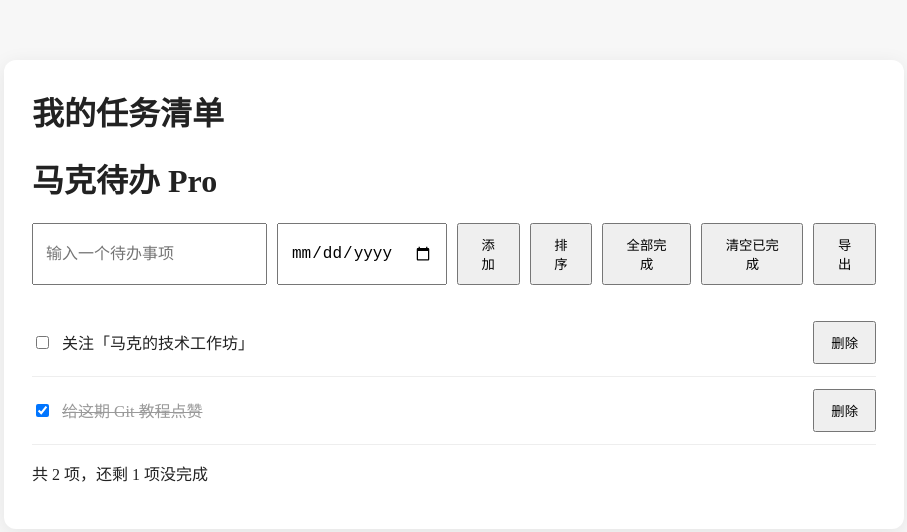
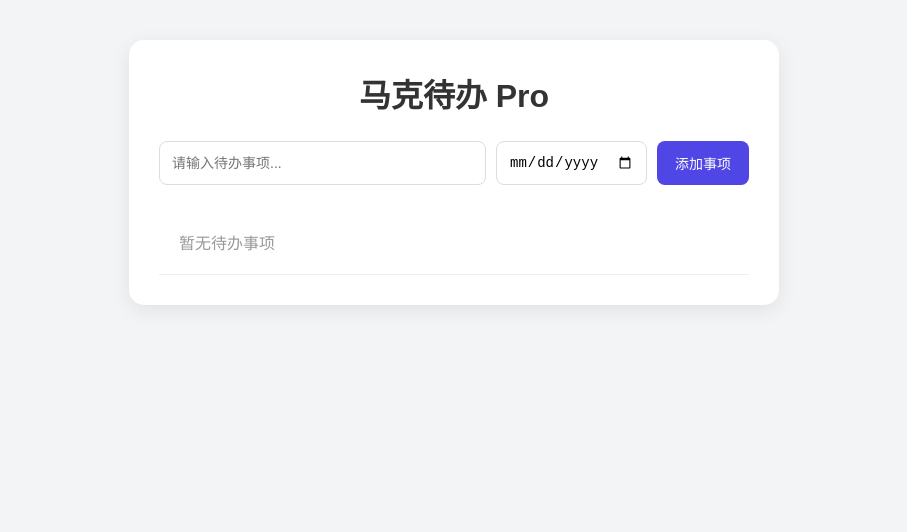
Before and after one commit to QuietKyn/simpleDemo, a plain HTML site: page index.html in a window 1280 px wide. Shown: the whole page, without its empty margins (186-1093 px from the left). Drawn offline with Linux system fonts and the light colour scheme.

Commit message:
fix success

```diff
--- a/index.html
+++ b/index.html
@@ -1,270 +1,244 @@
+
 <!DOCTYPE html>
 <html lang="zh-CN">
 <head>
   <meta charset="UTF-8">
   <meta name="viewport" content="width=device-width, initial-scale=1.0">
-  <title>马克待办</title>
+  <title>马克待办 Pro</title>
+
   <style>
-    body {
-      max-width: 900px;
-      margin: 60px auto;
-      padding: 0 20px;
-      background: #f7f7f7;
-      color: #222;
+    * {
+      margin: 0;
+      padding: 0;
+      box-sizing: border-box;
     }
 
-    .app {
+    body {
+      font-family: Arial, "Microsoft YaHei", sans-serif;
+      background: #f3f4f6;
+      padding: 40px 20px;
+    }
+
+    .container {
+      max-width: 650px;
+      margin: 0 auto;
       background: white;
-      padding: 28px;
-      border-radius: 12px;
-      box-shadow: 0 4px 20px rgba(0, 0, 0, 0.08);
+      padding: 30px;
+      border-radius: 15px;
+      box-shadow: 0 5px 20px rgba(0, 0, 0, 0.08);
     }
 
     h1 {
-      margin-top: 0;
+      text-align: center;
+      margin-bottom: 25px;
+      color: #333;
     }
 
-    .input-row {
+    .input-area {
       display: flex;
+      flex-wrap: wrap;
       gap: 10px;
-      margin-bottom: 24px;
+      margin-bottom: 25px;
     }
 
-    input[type="text"] {
+    input {
+      padding: 12px;
+      border: 1px solid #ddd;
+      border-radius: 8px;
+      font-size: 14px;
+    }
+
+    #todoInput {
       flex: 1;
-      padding: 10px 12px;
-      font-size: 16px;
+      min-width: 150px;
     }
 
     button {
-      padding: 10px 16px;
+      padding: 12px 18px;
+      border: none;
+      border-radius: 8px;
+      background: #4f46e5;
+      color: white;
       cursor: pointer;
+      font-size: 14px;
     }
 
-    button:disabled {
-      opacity: 0.5;
-      cursor: default;
+    button:hover {
+      background: #4338ca;
     }
 
     ul {
       list-style: none;
-      padding: 0;
-      margin: 0;
     }
 
     li {
       display: flex;
       align-items: center;
+      justify-content: space-between;
       gap: 10px;
-      padding: 12px 0;
+      padding: 15px;
       border-bottom: 1px solid #eee;
     }
 
-    li span {
+    .todo-info {
       flex: 1;
+      overflow-wrap: anywhere;
     }
 
-    li.completed span {
+    .todo-info small {
+      display: block;
+      color: #999;
+      margin-top: 5px;
+    }
+
+    .completed {
       text-decoration: line-through;
       color: #999;
     }
 
-    li.completed .due {
-      text-decoration: none;
+    .delete-btn {
+      background: #ef4444;
     }
 
-    input[type="date"] {
-      padding: 10px 12px;
-      font-size: 16px;
+    .delete-btn:hover {
+      background: #dc2626;
     }
 
-    li .due {
-      flex: none;
-      font-size: 14px;
-      color: #888;
-    }
-
-    li .due.overdue {
-      color: #d92c2c;
+    .empty {
+      text-align: center;
+      color: #999;
+      padding: 20px;
     }
   </style>
 </head>
+
 <body>
-  <div class="app">
 
-    <h1>我的任务清单</h1>
+<div class="container">
+
   <h1>马克待办 Pro</h1>
 
-    <div class="input-row">
-      <input id="todoInput" type="text" placeholder="输入一个待办事项">
-      <input id="dueInput" type="date">
-      <button id="addButton">添加</button>
-      <button id="sortButton">排序</button>
-      <button id="completeAllButton">全部完成</button>
-      <button id="clearCompletedButton">清空已完成</button>
-      <button id="exportButton">导出</button>
+  <div class="input-area">
+    <input
+            type="text"
+            id="todoInput"
+            placeholder="请输入待办事项..."
+    >
+
+    <input
+            type="date"
+            id="dateInput"
+    >
+
+    <button onclick="addTodo()">添加事项</button>
   </div>
 
   <ul id="todoList"></ul>
-    <p id="stats"></p>
+
 </div>
 
 <script>
-    const todoInput = document.getElementById("todoInput");
-    const addButton = document.getElementById("addButton");
+  // 保存所有待办事项
+  let todos = [];
+
+  // 获取页面元素
+  const input = document.getElementById("todoInput");
+  const dateInput = document.getElementById("dateInput");
   const todoList = document.getElementById("todoList");
-    const sortButton = document.getElementById("sortButton");
-    const stats = document.getElementById("stats");
 
-    const dueInput = document.getElementById("dueInput");
-    const completeAllButton = document.getElementById("completeAllButton");
-    const clearCompletedButton = document.getElementById("clearCompletedButton");
-    const exportButton = document.getElementById("exportButton");
 
-    const todos = [
-      { text: "关注「马克的技术工作坊」", completed: false },
-      { text: "给这期 Git 教程点赞", completed: true }
-    ];
+  // 添加待办事项
+  function addTodo() {
+    const text = input.value.trim();
 
-    function isOverdue(todo) {
-      if (!todo.due || todo.completed) {
-        return false;
+    if (!text) {
+      alert("请输入待办事项！");
+      return;
     }
 
-      const today = new Date().toISOString().slice(0, 10);
-      return todo.due < today;
-    }
+    // 修复 Bug：正确保存用户输入的事项名称
+    todos.push({
+      id: Date.now(),
+      text,
+      due: dateInput.value,
+      completed: false
+    });
 
-    function clearCompleted() {
-      const remaining = todos.filter(todo => !todo.completed);
-
-      todos.length = 0;
-      todos.push(...remaining);
-
+    input.value = "";
     renderTodos();
   }
 
-    function exportTodos() {
-      const lines = todos.map(todo => todo.text);
 
-      const blob = new Blob([lines.join("\n")], { type: "text/plain" });
-      const link = document.createElement("a");
-      link.href = URL.createObjectURL(blob);
-      link.download = "马克待办.txt";
-      link.click();
+  // 渲染待办事项
+  function renderTodos() {
+    todoList.innerHTML = "";
+
+    if (todos.length === 0) {
+      todoList.innerHTML = '<li class="empty">暂无待办事项</li>';
+      return;
     }
 
-    function completeAll() {
     todos.forEach(todo => {
-        todo.completed = true;
+      const li = document.createElement("li");
+
+      const info = document.createElement("div");
+      info.className = "todo-info";
+
+      const title = document.createElement("span");
+      title.textContent = todo.text;
+
+      if (todo.completed) {
+        title.classList.add("completed");
+      }
+
+      const date = document.createElement("small");
+      date.textContent = todo.due
+              ? "截止日期：" + todo.due
+              : "未设置截止日期";
+
+      info.appendChild(title);
+      info.appendChild(date);
+
+      const completeBtn = document.createElement("button");
+      completeBtn.textContent = todo.completed ? "取消完成" : "完成";
+      completeBtn.onclick = () => toggleTodo(todo.id);
+
+      const deleteBtn = document.createElement("button");
+      deleteBtn.textContent = "删除";
+      deleteBtn.className = "delete-btn";
+      deleteBtn.onclick = () => deleteTodo(todo.id);
+
+      li.appendChild(info);
+      li.appendChild(completeBtn);
+      li.appendChild(deleteBtn);
+
+      todoList.appendChild(li);
     });
+  }
 
+
+  // 切换完成状态
+  function toggleTodo(id) {
+    const todo = todos.find(item => item.id === id);
+
+    if (todo) {
+      todo.completed = !todo.completed;
+      renderTodos();
+    }
+  }
+
+
+  // 删除待办事项
+  function deleteTodo(id) {
+    todos = todos.filter(item => item.id !== id);
     renderTodos();
   }
 
-    function renderTodos() {
-      completeAllButton.disabled = todos.every(todo => todo.completed);
-      todoList.innerHTML = "";
 
-      todos.forEach((todo, index) => {
-        const li = document.createElement("li");
+  // 初始化页面
+  renderTodos();
 
-        if (todo.completed) {
-          li.classList.add("completed");
-        }
+</script>
 
-        const checkbox = document.createElement("input");
-        checkbox.type = "checkbox";
-        checkbox.checked = todo.completed;
-
-        checkbox.addEventListener("change", () => {
-          todos[index].completed = checkbox.checked;
-          renderTodos();
-        });
-
-        const text = document.createElement("span");
-        text.textContent = todo.text;
-
-        const due = document.createElement("span");
-        due.className = "due";
-        due.textContent = todo.due ? todo.due : "";
-        if (isOverdue(todo)) {
-          due.classList.add("overdue");
-          due.textContent = todo.due + " 已过期";
-        }
-
-        const deleteButton = document.createElement("button");
-        deleteButton.textContent = "删除";
-
-        deleteButton.addEventListener("click", () => {
-          todos.splice(index, 1);
-          renderTodos();
-        });
-
-        li.appendChild(checkbox);
-        li.appendChild(text);
-        li.appendChild(due);
-        li.appendChild(deleteButton);
-
-        todoList.appendChild(li);
-      });
-
-      const left = todos.filter(todo => !todo.completed).length;
-      stats.textContent = `共 ${todos.length} 项，还剩 ${left} 项没完成`;
-    }
-
-    let sortAsc = true;
-
-    function sortByDue() {
-      todos.sort((a, b) => {
-        if (!a.due) {
-          return 1;
-        }
-
-        if (!b.due) {
-          return -1;
-        }
-
-        return (a.due < b.due) === sortAsc ? -1 : 1;
-      });
-
-      sortButton.textContent = sortAsc ? "排序 ↑" : "排序 ↓";
-      sortAsc = !sortAsc;
-
-      renderTodos();
-    }
-
-    function addTodo() {
-      const text = todoInput.value.trim();
-
-      if (!text) {
-        return;
-      }
-
-      todos.push({
-        text,
-        completed: false,
-        due: dueInput.value
-      });
-
-      dueInput.value = "";
-      todoInput.value = "";
-      renderTodos();
-    }
-
-    addButton.addEventListener("click", addTodo);
-    sortButton.addEventListener("click", sortByDue);
-
-    completeAllButton.addEventListener("click", completeAll);
-    clearCompletedButton.addEventListener("click", clearCompleted);
-    exportButton.addEventListener("click", exportTodos);
-    todoInput.addEventListener("keydown", event => {
-      if (event.key === "Enter") {
-        addTodo();
-      }
-    });
-
-    renderTodos();
-  </script>
 </body>
 </html>
```
Lines whose indentation alone changed are shown as unchanged.
